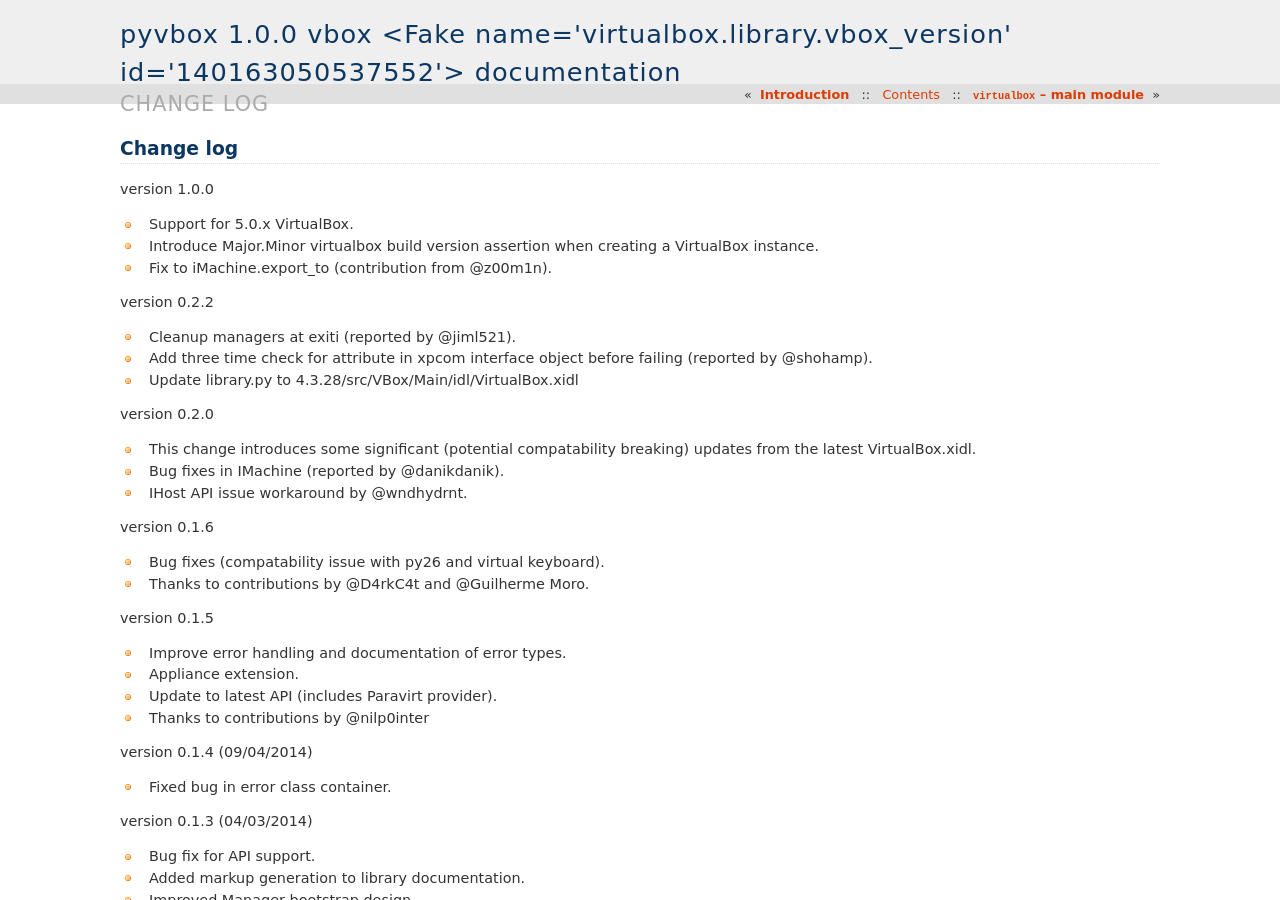
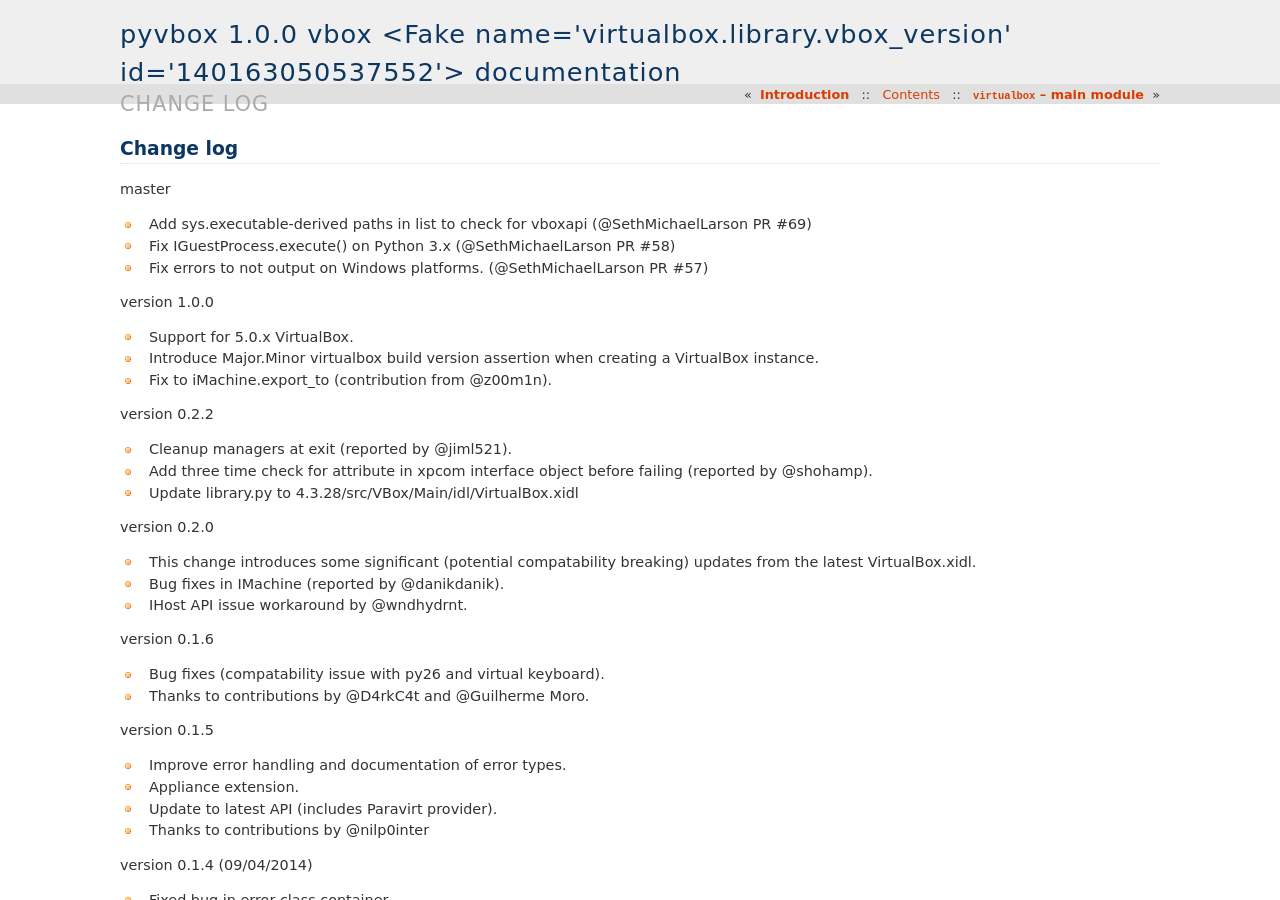
Before and after one commit to sethmlarson/virtualbox-python, a Sphinx documentation site: the page built from docs/source/changelog.rst, in a window 1280 px wide and 900 px high. Built offline with Sphinx 7.4.7, drawn with Linux system fonts in a browser that asks for light colours.

Commit message:
Search for vboxapi using the root of sys.executable

```diff
--- a/docs/source/changelog.rst
+++ b/docs/source/changelog.rst
@@ -1,5 +1,11 @@
 Change log
 ==========
+
+master
+
+* Add sys.executable-derived paths in list to check for vboxapi (@SethMichaelLarson PR #69)
+* Fix IGuestProcess.execute() on Python 3.x (@SethMichaelLarson PR #58)
+* Fix errors to not output on Windows platforms. (@SethMichaelLarson PR #57)
 
 version 1.0.0
 
@@ -10,7 +16,7 @@
 
 version 0.2.2
 
-* Cleanup managers at exiti (reported by @jiml521).
+* Cleanup managers at exit (reported by @jiml521).
 * Add three time check for attribute in xpcom interface object before failing (reported
   by @shohamp).
 * Update library.py to 4.3.28/src/VBox/Main/idl/VirtualBox.xidl
```
Also changed, not shown: virtualbox/__init__.py (+17 -1 lines).
